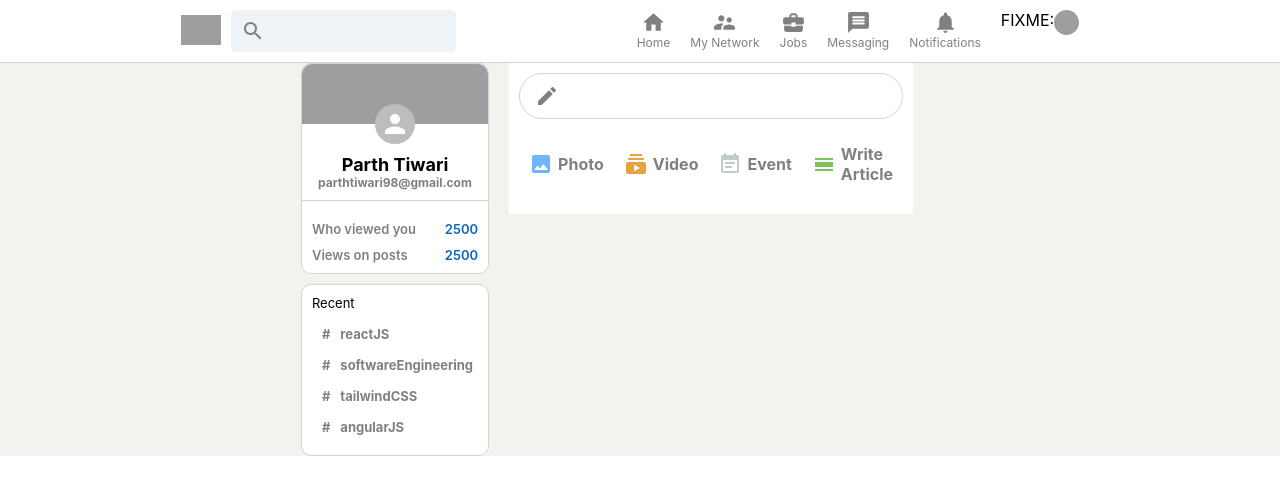
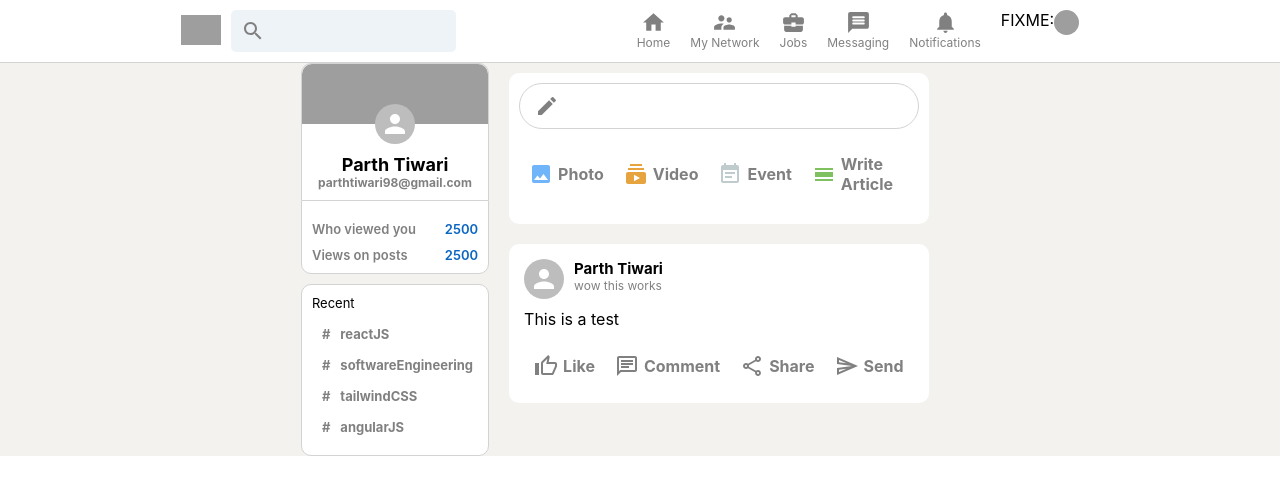
Before and after one commit to iamparth98/linkedin-clone, a React (Create React App) app: page / in a window 1280 px wide. Shown: the top 494 px of the page. Built offline with nearby package versions, Linux system fonts and the light colour scheme; grey boxes are pictures that could not be loaded.

Commit message:
before-integreating-firebase

```diff
--- a/src/Feed.css
+++ b/src/Feed.css
@@ -5,6 +5,8 @@
 
 .feed__input__container {
   /* display: flex; */
+  margin-top: 10px;
+  border-radius: 10px;
   background-color: white;
   padding: 10px;
   padding-bottom: 20px;
--- a/src/Feed.js
+++ b/src/Feed.js
@@ -1,6 +1,8 @@
 import React from "react";
 import "./Feed.css";
+import Post from "./Post";
 import InputOption from "./InputOption";
+
 import CreateIcon from "@mui/icons-material/Create";
 import ImageIcon from "@mui/icons-material/Image";
 import SubscriptionsIcon from "@mui/icons-material/Subscriptions";
@@ -30,6 +32,13 @@
           />
         </section>
       </section>
+
+      {/* Posts */}
+      <Post
+        name="Parth Tiwari"
+        message="This is a test"
+        description="wow this works"
+      />
     </section>
   );
 }
--- a/src/InputOption.css
+++ b/src/InputOption.css
@@ -14,3 +14,8 @@
 .input__option > h4 {
   margin-left: 5px;
 }
+
+.post__buttons {
+  display: flex;
+  justify-content: space-evenly;
+}
--- /dev/null
+++ b/src/Post.css
@@ -0,0 +1,27 @@
+.post {
+  padding: 15px;
+  margin-bottom: 10px;
+  background-color: white;
+  border-radius: 10px;
+}
+
+.post__header {
+  display: flex;
+  margin-bottom: 10px;
+}
+
+.post__info {
+  margin-left: 10px;
+}
+
+.post__info > p {
+  font-size: 12px;
+  color: gray;
+}
+.post__info > h2 {
+  font-size: 15px;
+}
+
+.post__body {
+  overflow-wrap: anywhere;
+}
--- /dev/null
+++ b/src/Post.js
@@ -0,0 +1,34 @@
+import { Avatar } from "@mui/material";
+import React from "react";
+import InputOption from "./InputOption";
+import ThumbUpAltOutlinedIcon from "@mui/icons-material/ThumbUpAltOutlined";
+import ChatOutlinedIcon from "@mui/icons-material/ChatOutlined";
+import ShareOutlinedIcon from "@mui/icons-material/ShareOutlined";
+import SendOutlinedIcon from "@mui/icons-material/SendOutlined";
+import "./Post.css";
+
+function Post({ message, description, name }) {
+  return (
+    <div className="post">
+      <div className="post__header">
+        <Avatar />
+        <div className="post__info">
+          <h2>{name}</h2>
+          <p>{description}</p>
+        </div>
+      </div>
+      <div className="post__body">
+        <p>{message}</p>
+      </div>
+
+      <div className="post__buttons">
+        <InputOption Icon={ThumbUpAltOutlinedIcon} title="Like" color="gray" />
+        <InputOption Icon={ChatOutlinedIcon} title="Comment" color="gray" />
+        <InputOption Icon={ShareOutlinedIcon} title="Share" color="gray" />
+        <InputOption Icon={SendOutlinedIcon} title="Send" color="gray" />
+      </div>
+    </div>
+  );
+}
+
+export default Post;
```
